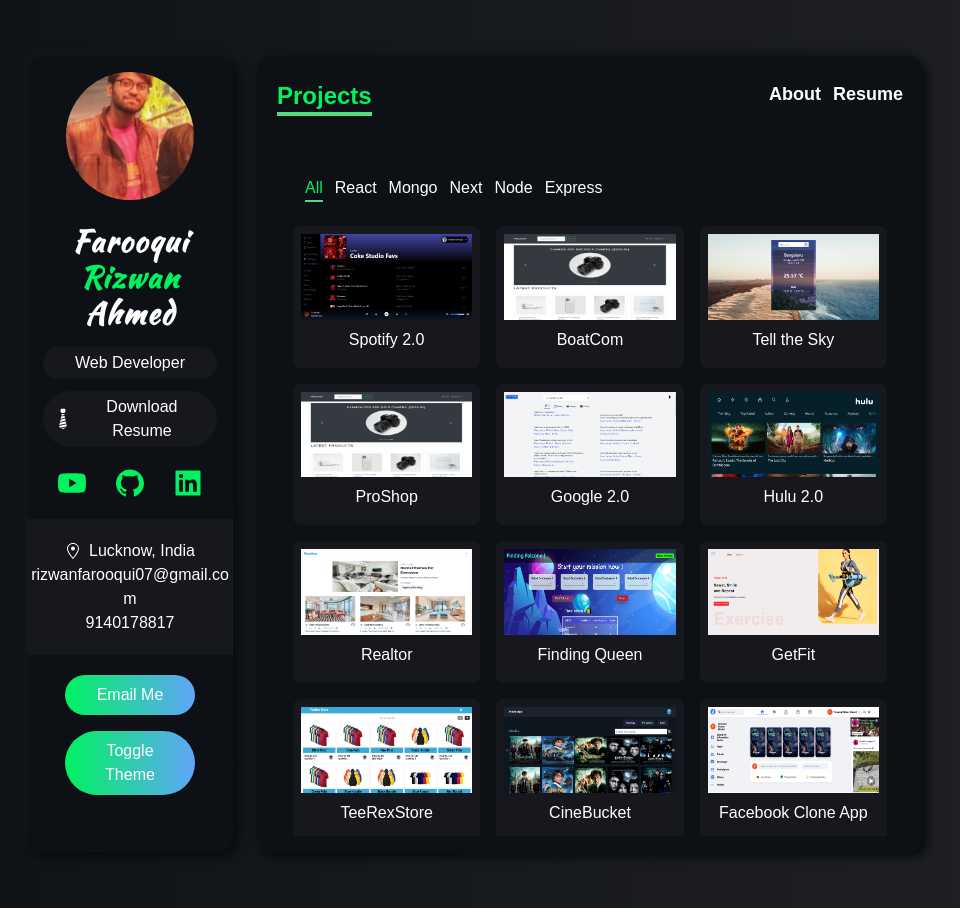
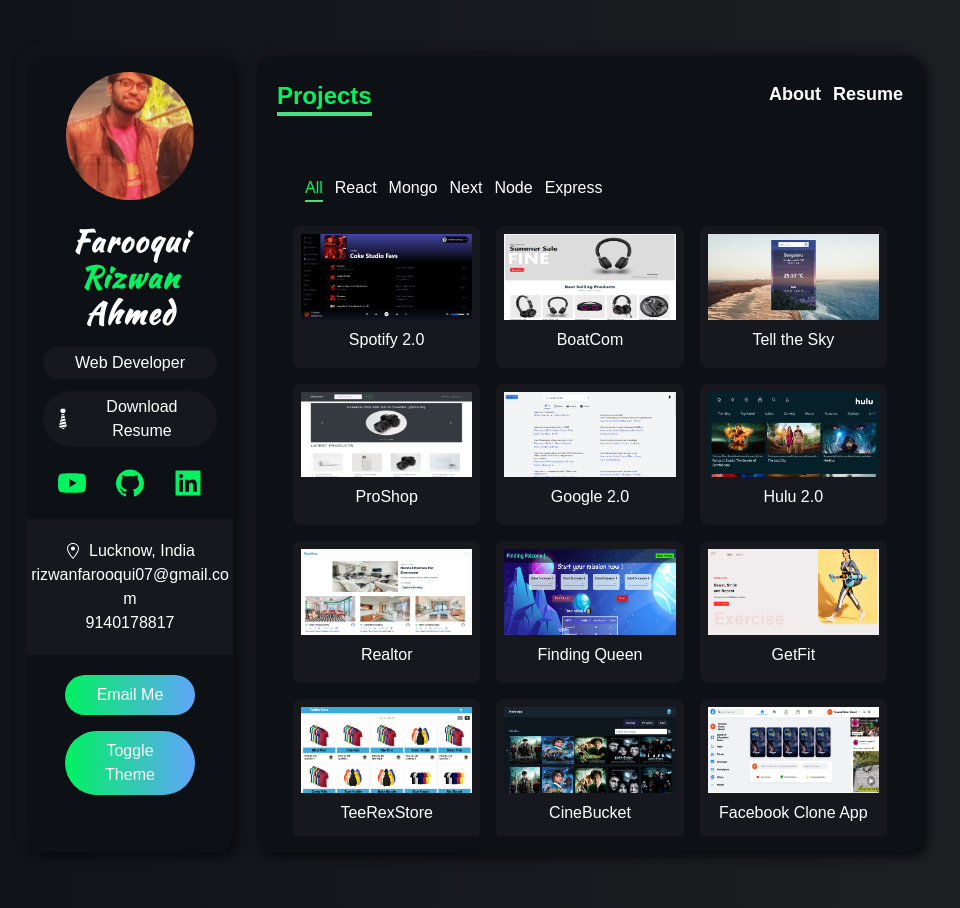
Before and after one commit to rizwanfarooq07/portfolio, a Next.js app: page /projects in a window 1280 px wide. Shown: the whole page, without its empty margins (165-1125 px from the left). Built offline with nearby package versions, Linux system fonts and the light colour scheme.

Commit message:
added new project

```diff
--- a/data.ts
+++ b/data.ts
@@ -126,7 +126,7 @@
     name: "BoatCom",
     description:
       "A demo shopping application that allows user to browse through different categories of gadgets, add them to cart and place an order. Stripe api is used for the payment method",
-    image_path: "/images/proshop.png",
+    image_path: "/images/boatcom.png",
     deployed_url: "https://boatcom.vercel.app/",
     github_url: "https://github.com/rizwanfarooq07/BoatCom",
     category: ["next"],
```
Also changed, not shown: public/images/boatcom.png (added).
